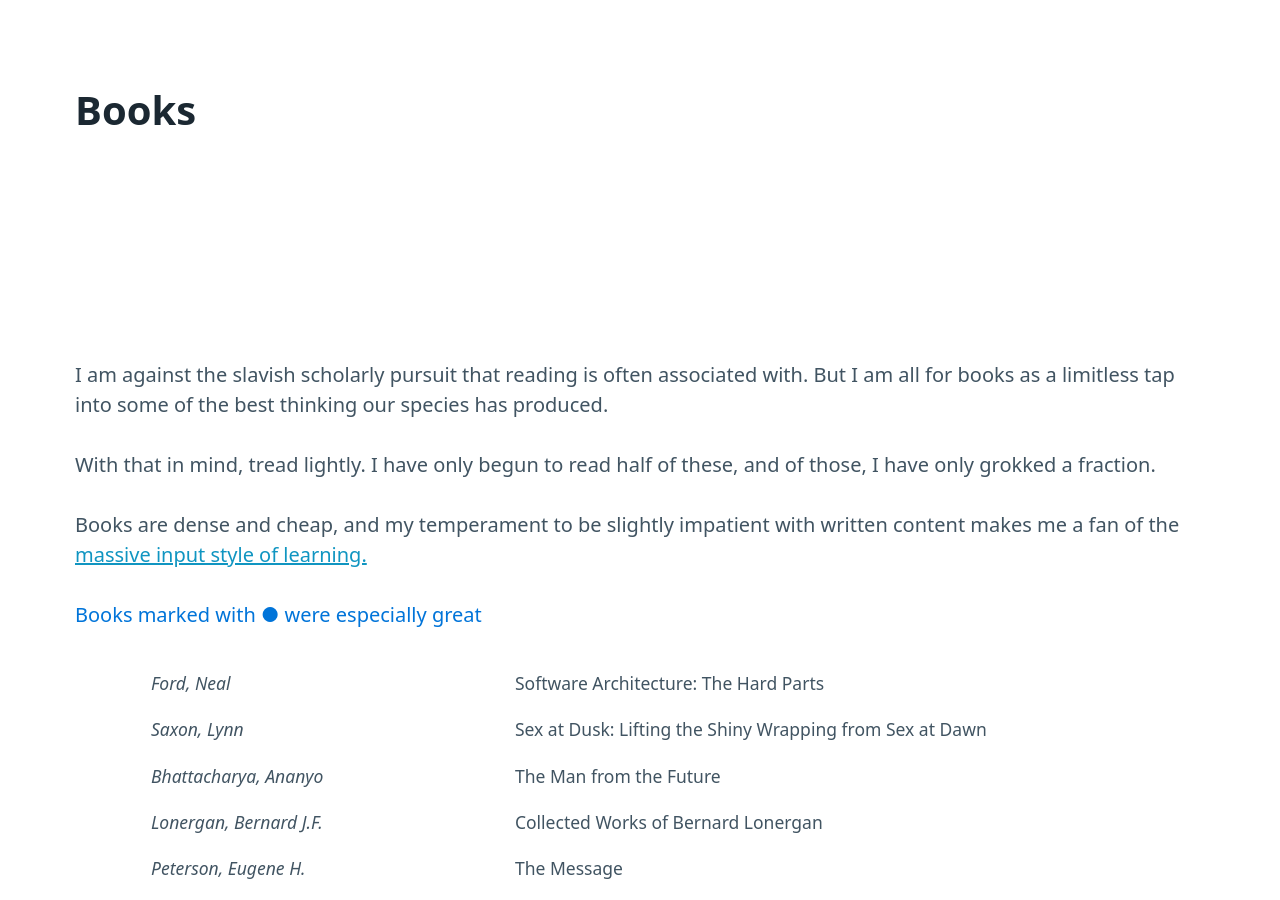
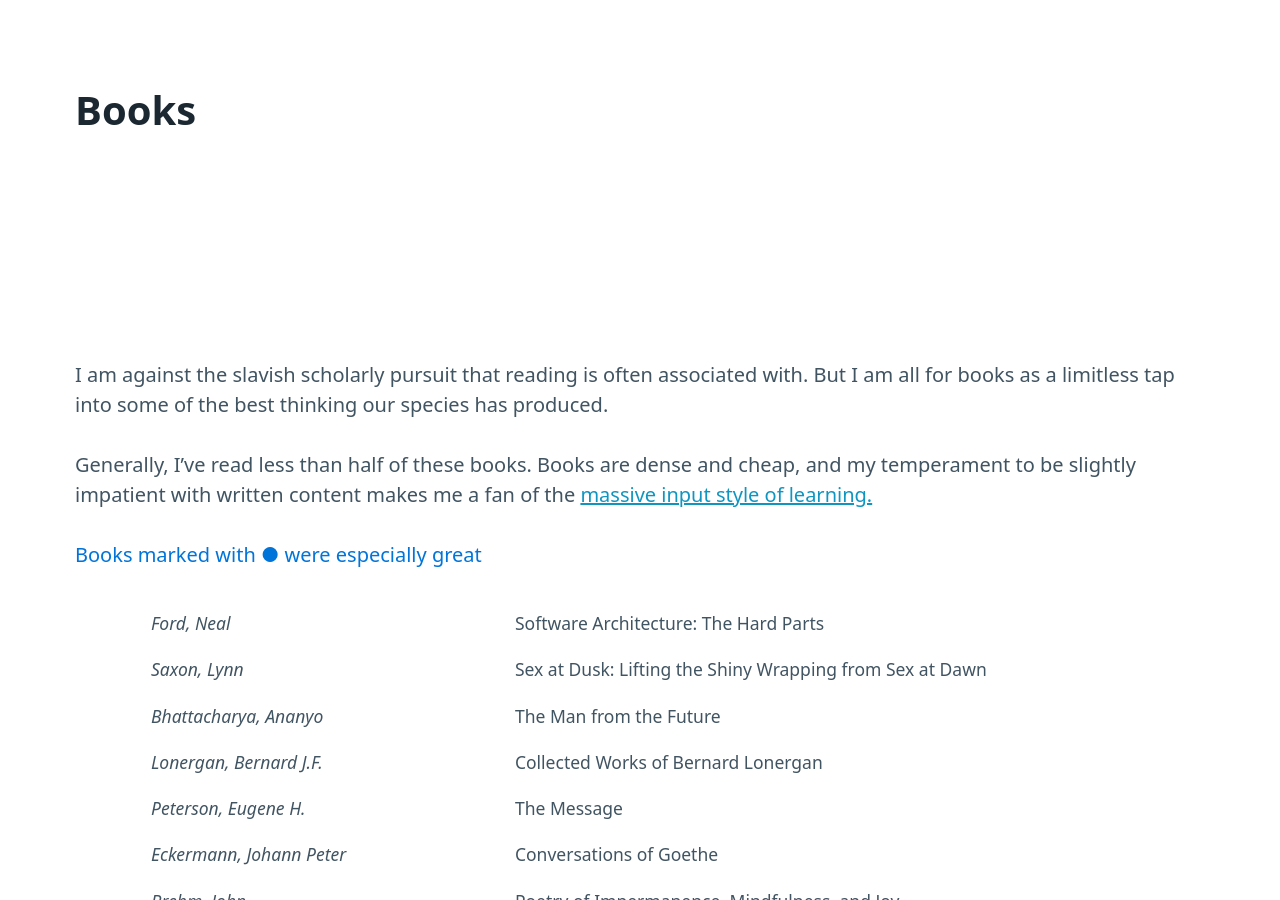
Before and after one commit to gytdau/website, a Jekyll site: the page built from books.md, in a window 1280 px wide and 900 px high. Built offline with Jekyll 4.4.1, drawn with Linux system fonts in a browser that asks for light colours; some web fonts are replaced.

Commit message:
Copy change

```diff
--- a/books.md
+++ b/books.md
@@ -26,9 +26,7 @@ title: Books
 
 I am against the slavish scholarly pursuit that reading is often associated with. But I am all for books as a limitless tap into some of the best thinking our species has produced.
 
-With that in mind, tread lightly. I have only begun to read half of these, and of those, I have only grokked a fraction.
-
-Books are dense and cheap, and my temperament to be slightly impatient with written content makes me a fan of the [massive input style of learning.](https://nintil.com/massive-input-spaced-repetition)
+Generally, I've read less than half of these books. Books are dense and cheap, and my temperament to be slightly impatient with written content makes me a fan of the [massive input style of learning.](https://nintil.com/massive-input-spaced-repetition)
 
 <p class="exceptional">Books marked with ● were especially great</p>
 <table>
```
